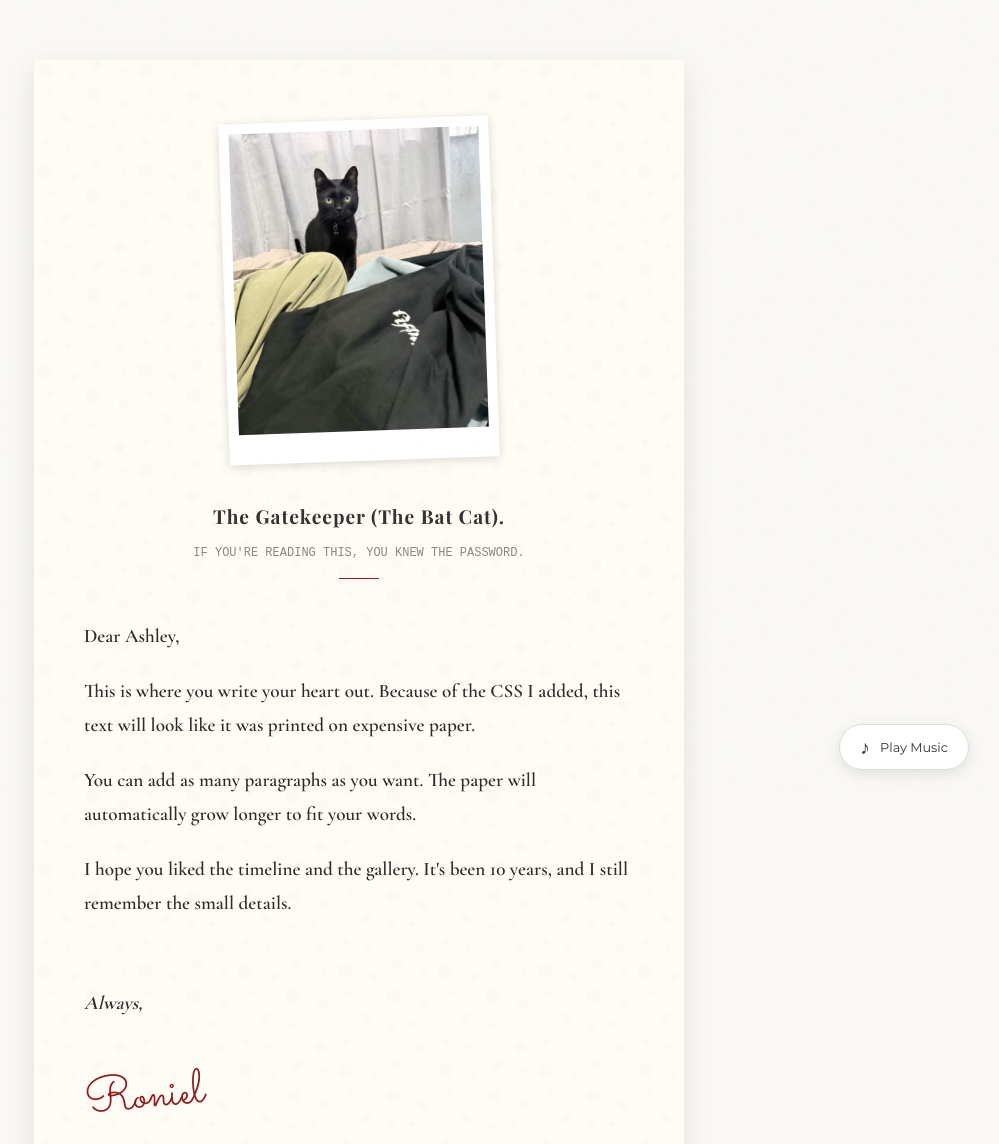
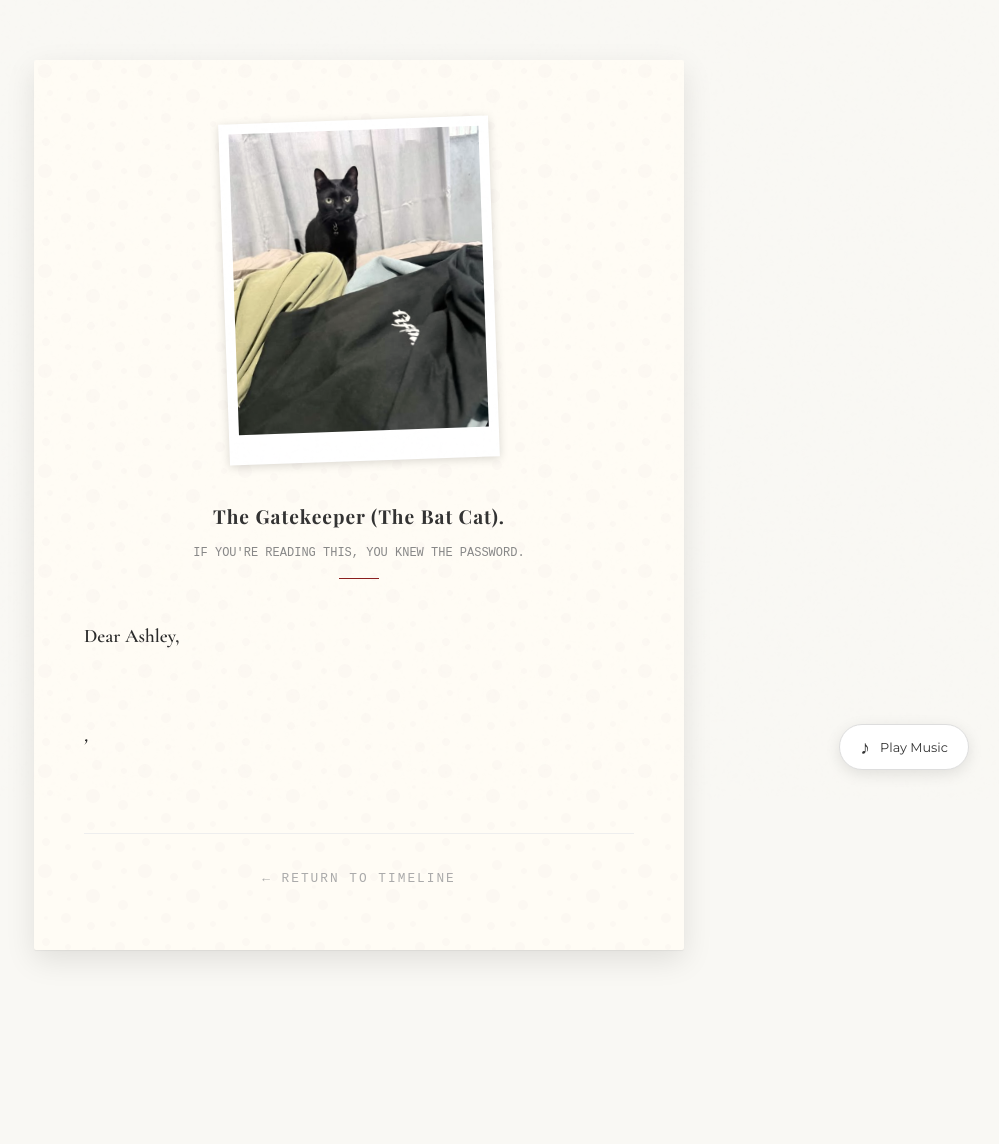
Before and after one commit to rnldlcn/lilikoi____, a plain HTML site: page letter.html in a window 1280 px wide. Shown: the top 1144 px of the page, without its empty margins (281-1280 px from the left). After the commit the page ends 1010 px from the top, so only its background shows below. Drawn offline with nearby package versions, Linux system fonts and the light colour scheme; a web font is replaced by a local one.

Commit message:
Update letter.html

```diff
--- a/letter.html
+++ b/letter.html
@@ -31,22 +31,19 @@
                 <p class="greeting">Dear Ashley,</p>
 
                 <p>
-                    This is where you write your heart out. Because of the CSS I added, this text
-                    will look like it was printed on expensive paper.
+
                 </p>
 
                 <p>
-                    You can add as many paragraphs as you want. The paper will automatically
-                    grow longer to fit your words.
+
                 </p>
 
                 <p>
-                    I hope you liked the timeline and the gallery. It's been 10 years,
-                    and I still remember the small details.
+
                 </p>
 
-                <br> <p class="closing">Always,</p>
-                <span class="signature">Roniel</span>
+                <br> <p class="closing">,</p>
+                <span class="signature"></span>
 
 
     <div class="return-container">
```
